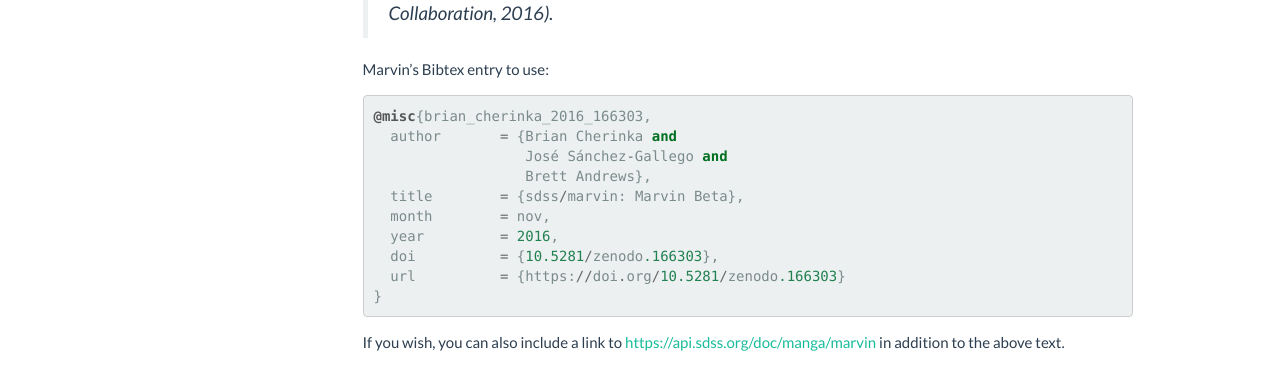
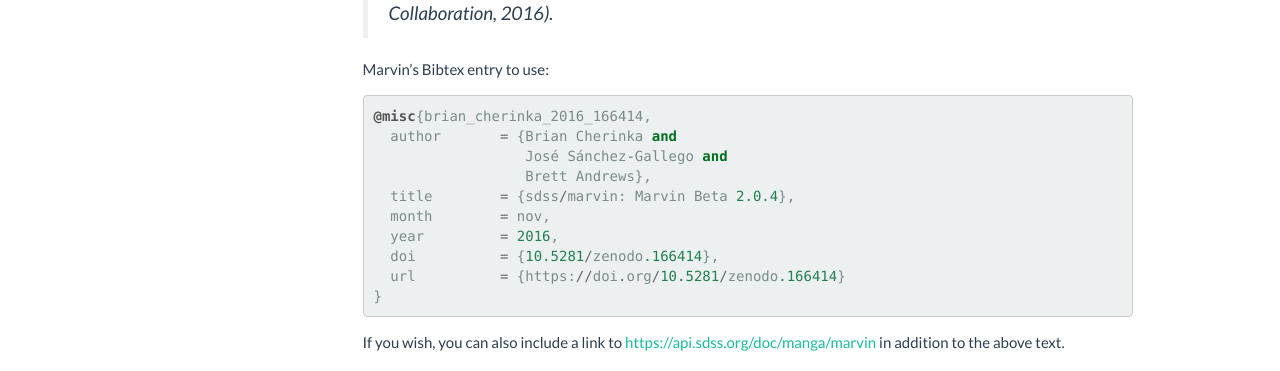
Before and after one commit to sdss/marvin, a Sphinx documentation site: the page built from docs/sphinx/citation.rst, in a window 1280 px wide and 923 px high. Shown: the part 329-700 px from the top of the window. Built offline with Sphinx 7.4.7, drawn with Linux system fonts in a browser that asks for light colours; pages that are not in the unit, such as notebooks, are missing from menus.

Commit message:
updating citation and readme with 2.0.4 release

```diff
--- a/docs/sphinx/citation.rst
+++ b/docs/sphinx/citation.rst
@@ -9,22 +9,22 @@
 In Publications
 ^^^^^^^^^^^^^^^
 
-If you use Marvin for work/research presented in a publication (whether directly, or as a dependency to another package), we ask that you cite the `Marvin Software <https://zenodo.org/record/166303>`_. We provide the following as a standard acknowledgment you can use if there is not a specific place to cite the DOI:
+If you use Marvin for work/research presented in a publication (whether directly, or as a dependency to another package), we ask that you cite the `Marvin Software <https://zenodo.org/record/166414>`_. We provide the following as a standard acknowledgment you can use if there is not a specific place to cite the DOI:
 
     *This research made use of Marvin, a core Python package and web framework for MaNGA data, developed by Brian Cherinka,
     José Sánchez-Gallego, and Brett Andrews. (MaNGA Collaboration, 2016).*
 
 Marvin's Bibtex entry to use::
 
-    @misc{brian_cherinka_2016_166303,
+    @misc{brian_cherinka_2016_166414,
       author       = {Brian Cherinka and
                       José Sánchez-Gallego and
                       Brett Andrews},
-      title        = {sdss/marvin: Marvin Beta},
+      title        = {sdss/marvin: Marvin Beta 2.0.4},
       month        = nov,
       year         = 2016,
-      doi          = {10.5281/zenodo.166303},
-      url          = {https://doi.org/10.5281/zenodo.166303}
+      doi          = {10.5281/zenodo.166414},
+      url          = {https://doi.org/10.5281/zenodo.166414}
     }
 
 If you wish, you can also include a link to https://api.sdss.org/doc/manga/marvin in addition to the above text.
```
Also changed, not shown: README.md (+6 -6 lines).
